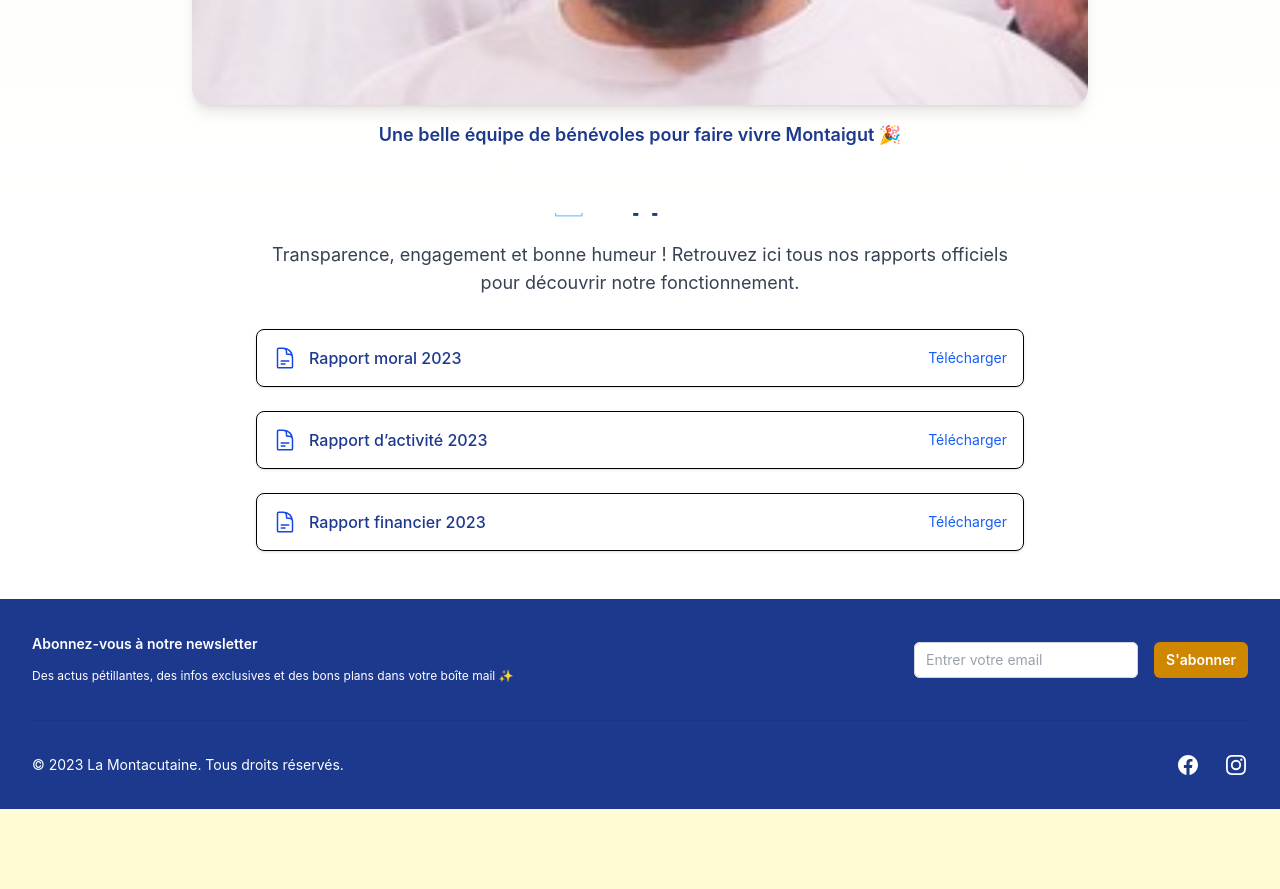
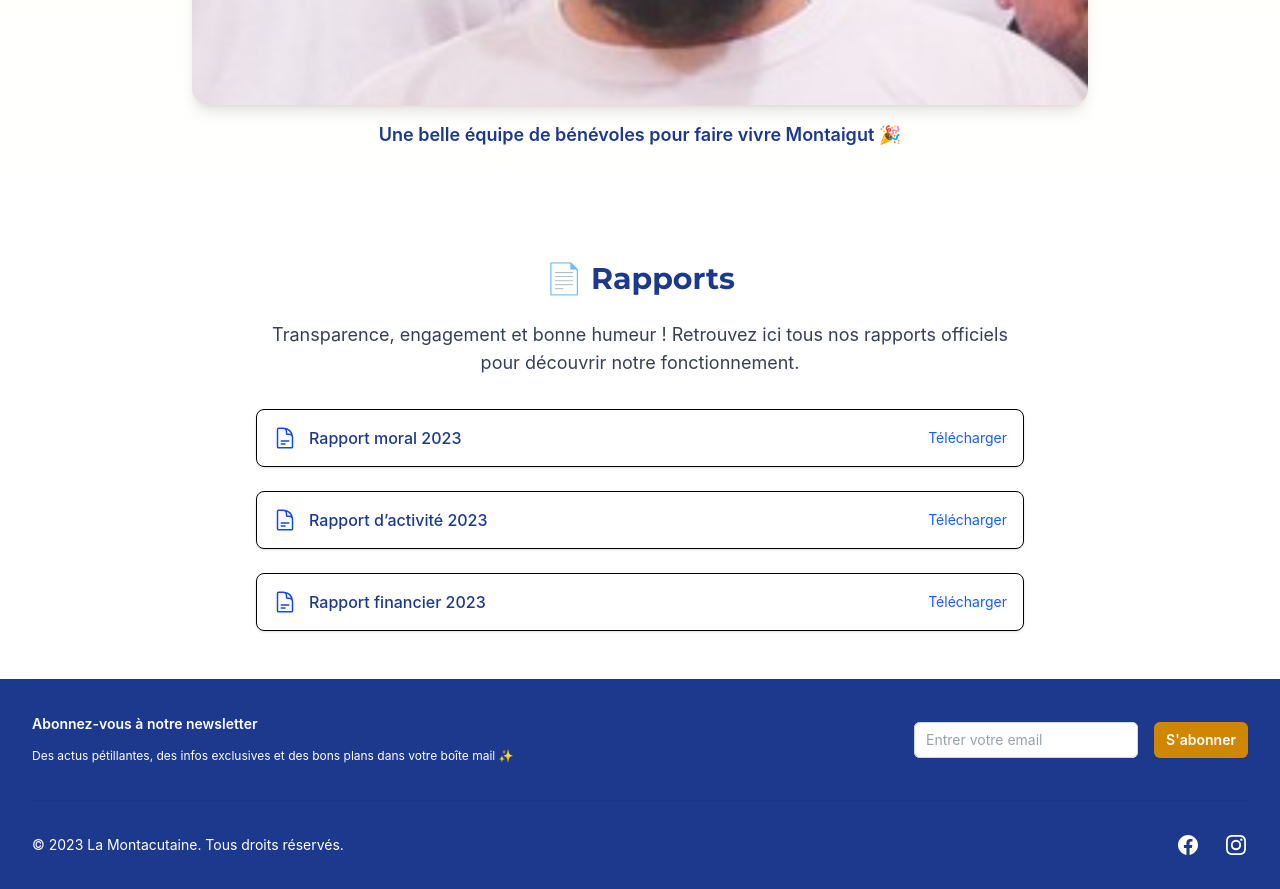
Before and after one commit to JeremyMAQUAIRE/lamontacutaine, a React (Vite) app: page /qui-sommes-nous in a window 1280 px wide. Shown: the part 1440-2329 px from the top of the page. Before the commit the page ends 2249 px from the top, so only its background shows below. Built offline with nearby package versions, Linux system fonts and the light colour scheme.

Commit message:
feat : qui sommes nous

```diff
--- a/src/components/AboutUs/RapportSection.tsx
+++ b/src/components/AboutUs/RapportSection.tsx
@@ -17,11 +17,14 @@ const rapports = [
 
 const RapportsSection = () => {
   return (
-    <section className="bg-white py-12 px-4 sm:px-6 lg:px-8" id="rapports">
+    <section
+      className="bg-white py-12 px-4 sm:px-6 lg:px-8 relative top-20 mb-20"
+      id="rapports"
+    >
       <div className="max-w-3xl mx-auto text-center">
-        <h2 className="text-3xl font-extrabold text-blue-900 mb-6">
+        <h1 className="text-3xl font-extrabold text-blue-900 mb-6">
           📄 Rapports
-        </h2>
+        </h1>
         <p className="text-lg text-gray-700 mb-8">
           Transparence, engagement et bonne humeur&nbsp;! Retrouvez ici tous nos
           rapports officiels pour découvrir notre fonctionnement.
```
